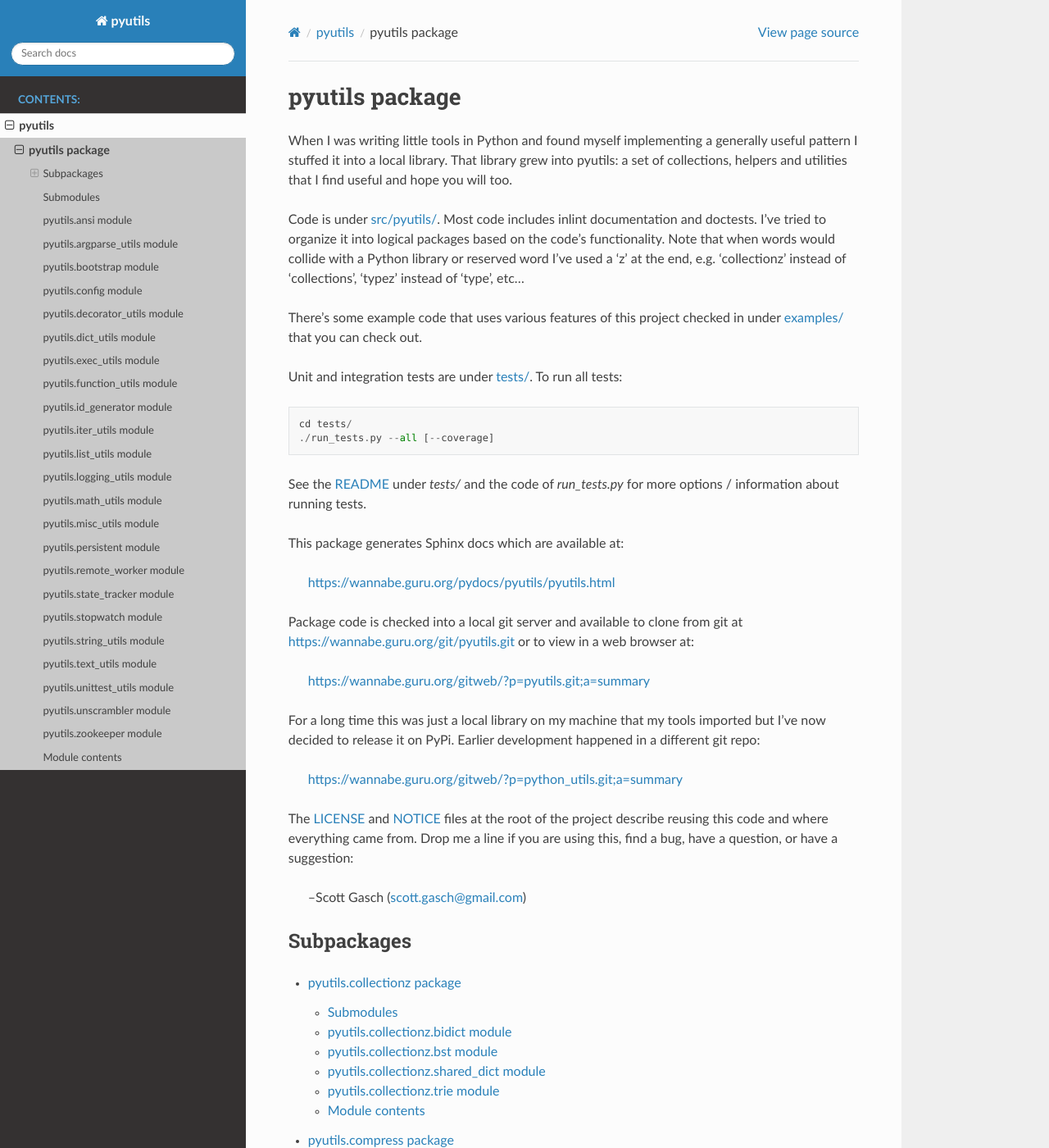
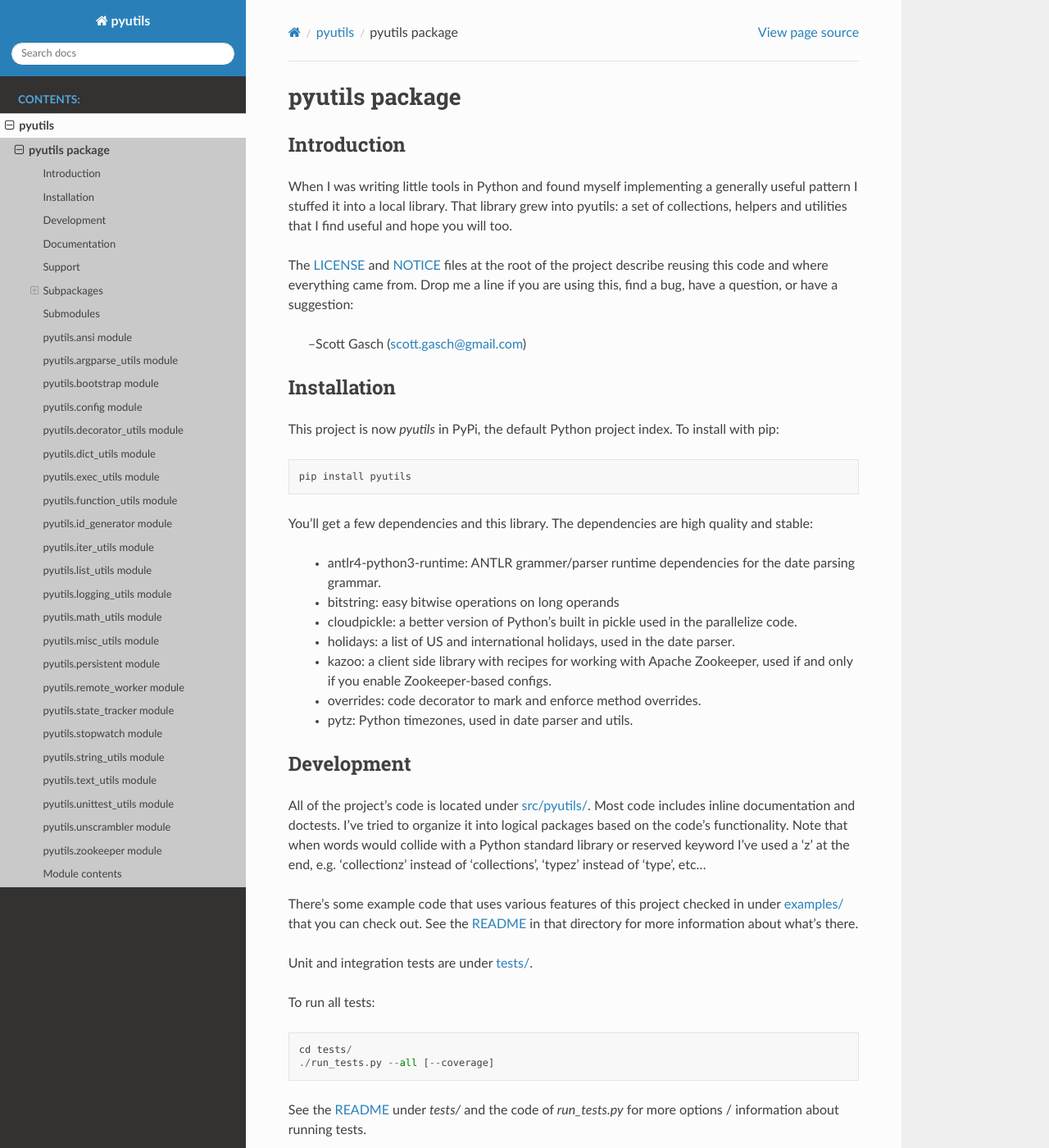
Before and after one commit to scottgasch/pyutils, a Sphinx documentation site: the page built from docs/pyutils.rst, in a window 1280 px wide and 1400 px high. Shown: the whole window at 82% size. Built offline with Sphinx 7.4.7 and the Read the Docs theme 2.0.0, drawn with Linux system fonts in a browser that asks for light colours; some of the changed text lies outside the part shown.

Commit message:
Update documentation.

```diff
--- a/docs/pyutils.rst
+++ b/docs/pyutils.rst
@@ -1,47 +1,13 @@
 pyutils package
 ===============
+
+Introduction
+------------
 
 When I was writing little tools in Python and found myself implementing
 a generally useful pattern I stuffed it into a local library.  That
 library grew into pyutils: a set of collections, helpers and utilities
 that I find useful and hope you will too.
-
-Code is under `src/pyutils/
-<https://wannabe.guru.org/gitweb/?p=pyutils.git;a=tree;f=src/pyutils;h=e716e14b7a895e5c6206af90f4628bf756f040fe;hb=HEAD>`_.
-Most code includes inlint documentation and doctests.  I've tried to
-organize it into logical packages based on the code's functionality.
-Note that when words would collide with a Python library or reserved
-word I've used a 'z' at the end, e.g. 'collectionz' instead of
-'collections', 'typez' instead of 'type', etc...
-
-There's some example code that uses various features of this project checked
-in under `examples/ <https://wannabe.guru.org/gitweb/?p=pyutils.git;a=tree;f=examples;h=d9744bf2b171ba7a9ff21ae1d3862b673647fff4;hb=HEAD>`_ that you can check out.
-
-Unit and integration tests are under `tests/
-<https://wannabe.guru.org/gitweb/?p=pyutils.git;a=tree;f=tests;h=8c303f23cd89b6d2e4fbf214a5c7dcc0941151b4;hb=HEAD>`_.
-To run all tests::
-
-    cd tests/
-    ./run_tests.py --all [--coverage]
-
-See the `README <https://wannabe.guru.org/gitweb/?p=pyutils.git;a=blob_plain;f=tests/README;hb=HEAD>`_ under `tests/` and the code of `run_tests.py` for more
-options / information about running tests.
-
-This package generates Sphinx docs which are available at:
-
-    https://wannabe.guru.org/pydocs/pyutils/pyutils.html
-
-Package code is checked into a local git server and available to clone
-from git at https://wannabe.guru.org/git/pyutils.git or to view in a
-web browser at:
-
-    https://wannabe.guru.org/gitweb/?p=pyutils.git;a=summary
-
-For a long time this was just a local library on my machine that my
-tools imported but I've now decided to release it on PyPi.  Earlier
-development happened in a different git repo:
-
-    https://wannabe.guru.org/gitweb/?p=python_utils.git;a=summary
 
 The `LICENSE
 <https://wannabe.guru.org/gitweb/?p=pyutils.git;a=blob_plain;f=LICENSE;hb=HEAD>`__
@@ -53,6 +19,90 @@ bug, have a question, or have a suggestion:
 
   --Scott Gasch (scott.gasch@gmail.com)
 
+Installation
+------------
+
+This project is now *pyutils* in PyPi, the default Python project index.  To install
+with pip::
+
+    pip install pyutils
+
+You'll get a few dependencies and this library.  The dependencies are high quality and
+stable:
+
+    - antlr4-python3-runtime: ANTLR grammer/parser runtime dependencies for the date
+      parsing grammar.
+    - bitstring: easy bitwise operations on long operands
+    - cloudpickle: a better version of Python's built in pickle used in the parallelize
+      code.
+    - holidays: a list of US and international holidays, used in the date parser.
+    - kazoo: a client side library with recipes for working with Apache Zookeeper, used
+      if and only if you enable Zookeeper-based configs.
+    - overrides: code decorator to mark and enforce method overrides.
+    - pytz: Python timezones, used in date parser and utils.
+
+Development
+-----------
+
+All of the project's code is located under `src/pyutils/
+<https://wannabe.guru.org/gitweb/?p=pyutils.git;a=tree;f=src/pyutils;h=e716e14b7a895e5c6206af90f4628bf756f040fe;hb=HEAD>`_.
+Most code includes inline documentation and doctests.  I've tried to
+organize it into logical packages based on the code's functionality.
+Note that when words would collide with a Python standard library or
+reserved keyword I've used a 'z' at the end, e.g. 'collectionz'
+instead of 'collections', 'typez' instead of 'type', etc...
+
+There's some example code that uses various features of this project checked
+in under `examples/ <https://wannabe.guru.org/gitweb/?p=pyutils.git;a=tree;f=examples;h=d9744bf2b171ba7a9ff21ae1d3862b673647fff4;hb=HEAD>`_ that you can check out.  See the `README <http://wannabe.guru.org/gitweb/?p=pyutils.git;a=blob_plain;f=examples/README;hb=HEAD>`__ in that directory for more information
+about what's there.
+
+Unit and integration tests are under `tests/
+<https://wannabe.guru.org/gitweb/?p=pyutils.git;a=tree;f=tests;h=8c303f23cd89b6d2e4fbf214a5c7dcc0941151b4;hb=HEAD>`_.
+
+To run all tests::
+
+    cd tests/
+    ./run_tests.py --all [--coverage]
+
+See the `README <https://wannabe.guru.org/gitweb/?p=pyutils.git;a=blob_plain;f=tests/README;hb=HEAD>`__
+under `tests/` and the code of `run_tests.py` for more options / information about running tests.
+
+Package code is checked into a local git server and available to clone
+from git at https://wannabe.guru.org/git/pyutils.git or to view in a
+web browser at:
+
+    https://wannabe.guru.org/gitweb/?p=pyutils.git;a=summary
+
+For a long time this was just a local library on my machine that my
+tools imported but I've now decided to release it on PyPi.  Earlier
+development happened in a different git repo:
+
+    https://wannabe.guru.org/gitweb/?p=python_utils.git;a=summary
+
+To actually build the code (by which I mean type check it, lint it, package it, format
+it, etc...) you need some other dependencies installed:
+
+    - black: I use black to auto-format the code
+    - coverage: used by the --coverage option of `run_tests.py`.
+    - flake8: a Python linter
+    - pylint: another Python linter
+    - sphinx: documenation generator
+    - setuptools: to build the project artifacts
+    - twine: to package and upload packages
+
+Documentation
+-------------
+
+The documentation you're browsing was created by Sphinx based largely on extracted code comments.
+It's available at:
+
+    https://wannabe.guru.org/pydocs/pyutils/pyutils.html
+
+Support
+-------
+
+If you find a bug or have a question, please email me (scott.gasch@gmail.com).  I have not
+yet set up any more official bug tracker because there's no need yet.
 
 Subpackages
 -----------
```
Also changed, not shown: 1 other file.
